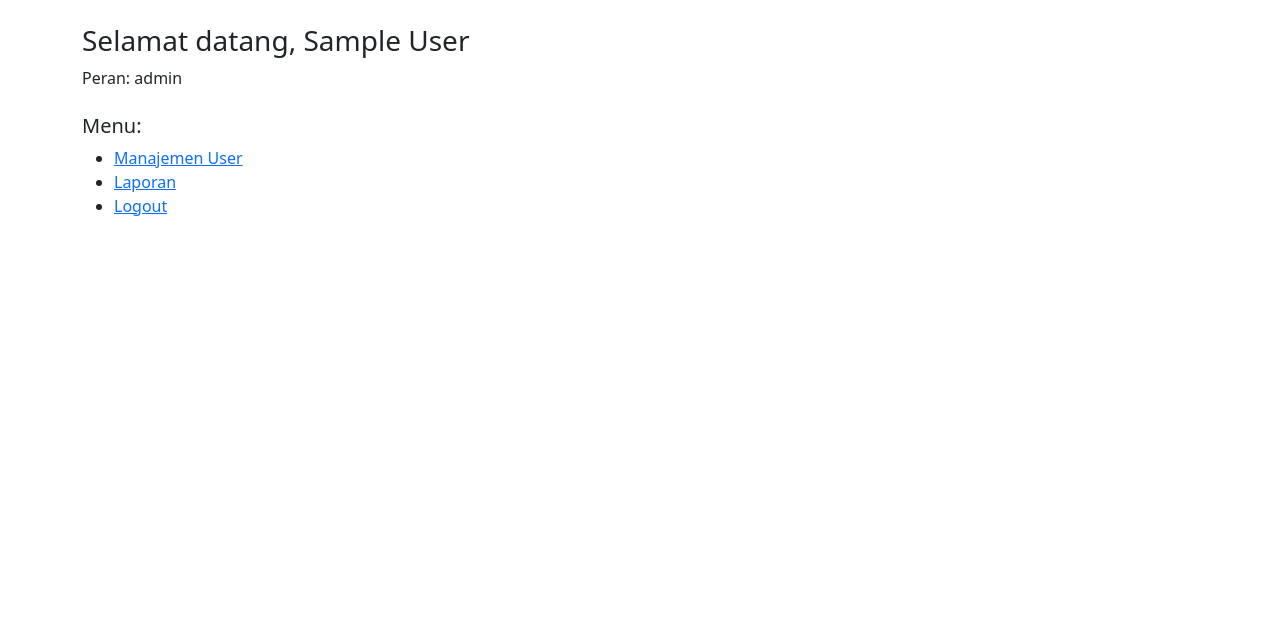
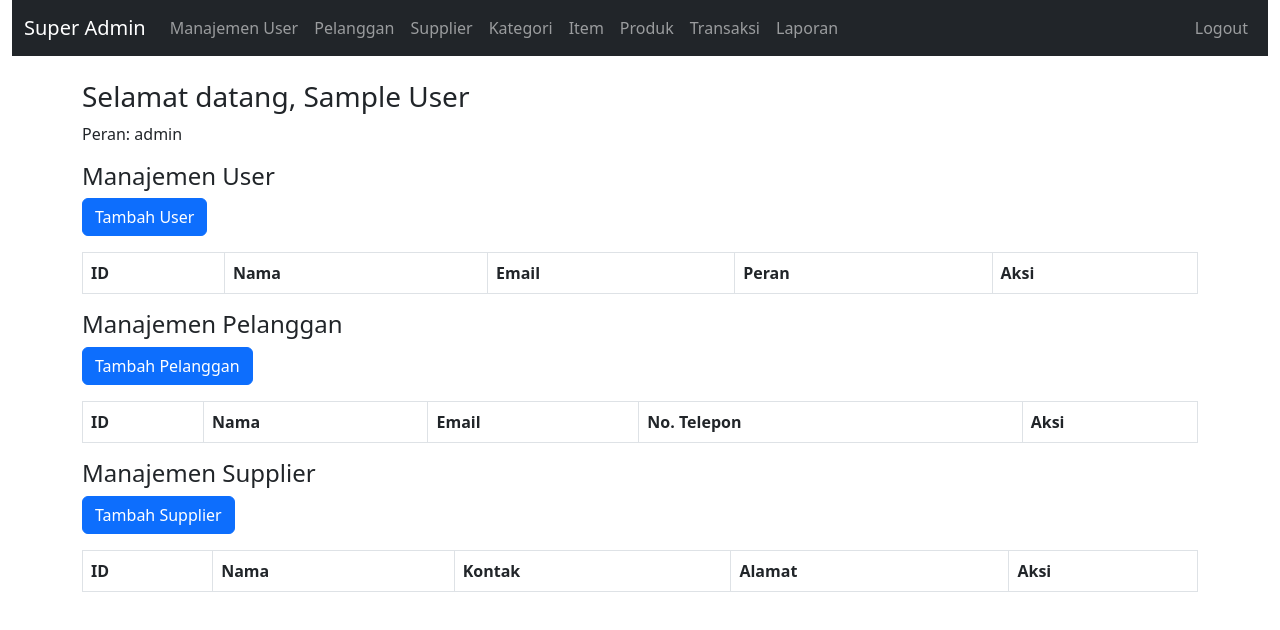
Before and after one commit to tris910509/app-keuangan, a plain HTML site: page dashboardSupAdm.html in a window 1280 px wide. Drawn offline with nearby package versions, Linux system fonts and the light colour scheme; sample sign-in values are in the browser's storage.

Commit message:
Update dashboardSupAdm.html

```diff
--- a/dashboardSupAdm.html
+++ b/dashboardSupAdm.html
@@ -3,20 +3,95 @@
 <head>
     <meta charset="UTF-8">
     <meta name="viewport" content="width=device-width, initial-scale=1.0">
-    <title>Dashboard SupAdm</title>
+    <title>Dashboard Super Admin</title>
     <link href="https://cdn.jsdelivr.net/npm/bootstrap@5.3.0/dist/css/bootstrap.min.css" rel="stylesheet">
 </head>
 <body>
-    <div class="container mt-4">
-        <h3>Selamat datang, <span id="userName"></span></h3>
-        <p>Peran: <span id="userRole"></span></p>
-        <div class="mt-4">
-            <h5>Menu:</h5>
-            <ul>
-                <li><a href="#">Manajemen User</a></li>
-                <li><a href="#">Laporan</a></li>
-                <li><a href="#" id="logout">Logout</a></li>
-            </ul>
+    <div class="container-fluid">
+        <nav class="navbar navbar-expand-lg navbar-dark bg-dark">
+            <div class="container-fluid">
+                <a class="navbar-brand" href="#">Super Admin</a>
+                <button class="navbar-toggler" type="button" data-bs-toggle="collapse" data-bs-target="#navbarNav">
+                    <span class="navbar-toggler-icon"></span>
+                </button>
+                <div class="collapse navbar-collapse" id="navbarNav">
+                    <ul class="navbar-nav">
+                        <li class="nav-item"><a class="nav-link" href="#userManagement">Manajemen User</a></li>
+                        <li class="nav-item"><a class="nav-link" href="#customers">Pelanggan</a></li>
+                        <li class="nav-item"><a class="nav-link" href="#suppliers">Supplier</a></li>
+                        <li class="nav-item"><a class="nav-link" href="#categories">Kategori</a></li>
+                        <li class="nav-item"><a class="nav-link" href="#items">Item</a></li>
+                        <li class="nav-item"><a class="nav-link" href="#products">Produk</a></li>
+                        <li class="nav-item"><a class="nav-link" href="#transactions">Transaksi</a></li>
+                        <li class="nav-item"><a class="nav-link" href="#reports">Laporan</a></li>
+                    </ul>
+                    <ul class="navbar-nav ms-auto">
+                        <li class="nav-item"><a class="nav-link" href="#" id="logout">Logout</a></li>
+                    </ul>
+                </div>
+            </div>
+        </nav>
+
+        <div class="container mt-4">
+            <h3>Selamat datang, <span id="userName"></span></h3>
+            <p>Peran: <span id="userRole"></span></p>
+
+            <!-- Section: User Management -->
+            <div id="userManagement">
+                <h4>Manajemen User</h4>
+                <button class="btn btn-primary mb-3" onclick="openUserForm()">Tambah User</button>
+                <table class="table table-bordered">
+                    <thead>
+                        <tr>
+                            <th>ID</th>
+                            <th>Nama</th>
+                            <th>Email</th>
+                            <th>Peran</th>
+                            <th>Aksi</th>
+                        </tr>
+                    </thead>
+                    <tbody id="userTable"></tbody>
+                </table>
+            </div>
+
+            <!-- Section: Pelanggan -->
+            <div id="customers">
+                <h4>Manajemen Pelanggan</h4>
+                <button class="btn btn-primary mb-3" onclick="openCustomerForm()">Tambah Pelanggan</button>
+                <table class="table table-bordered">
+                    <thead>
+                        <tr>
+                            <th>ID</th>
+                            <th>Nama</th>
+                            <th>Email</th>
+                            <th>No. Telepon</th>
+                            <th>Aksi</th>
+                        </tr>
+                    </thead>
+                    <tbody id="customerTable"></tbody>
+                </table>
+            </div>
+
+            <!-- Section: Supplier -->
+            <div id="suppliers">
+                <h4>Manajemen Supplier</h4>
+                <button class="btn btn-primary mb-3" onclick="openSupplierForm()">Tambah Supplier</button>
+                <table class="table table-bordered">
+                    <thead>
+                        <tr>
+                            <th>ID</th>
+                            <th>Nama</th>
+                            <th>Kontak</th>
+                            <th>Alamat</th>
+                            <th>Aksi</th>
+                        </tr>
+                    </thead>
+                    <tbody id="supplierTable"></tbody>
+                </table>
+            </div>
+
+            <!-- Repeat similar sections for Categories, Items, Products, Transactions, and Reports -->
+
         </div>
     </div>
 
```
